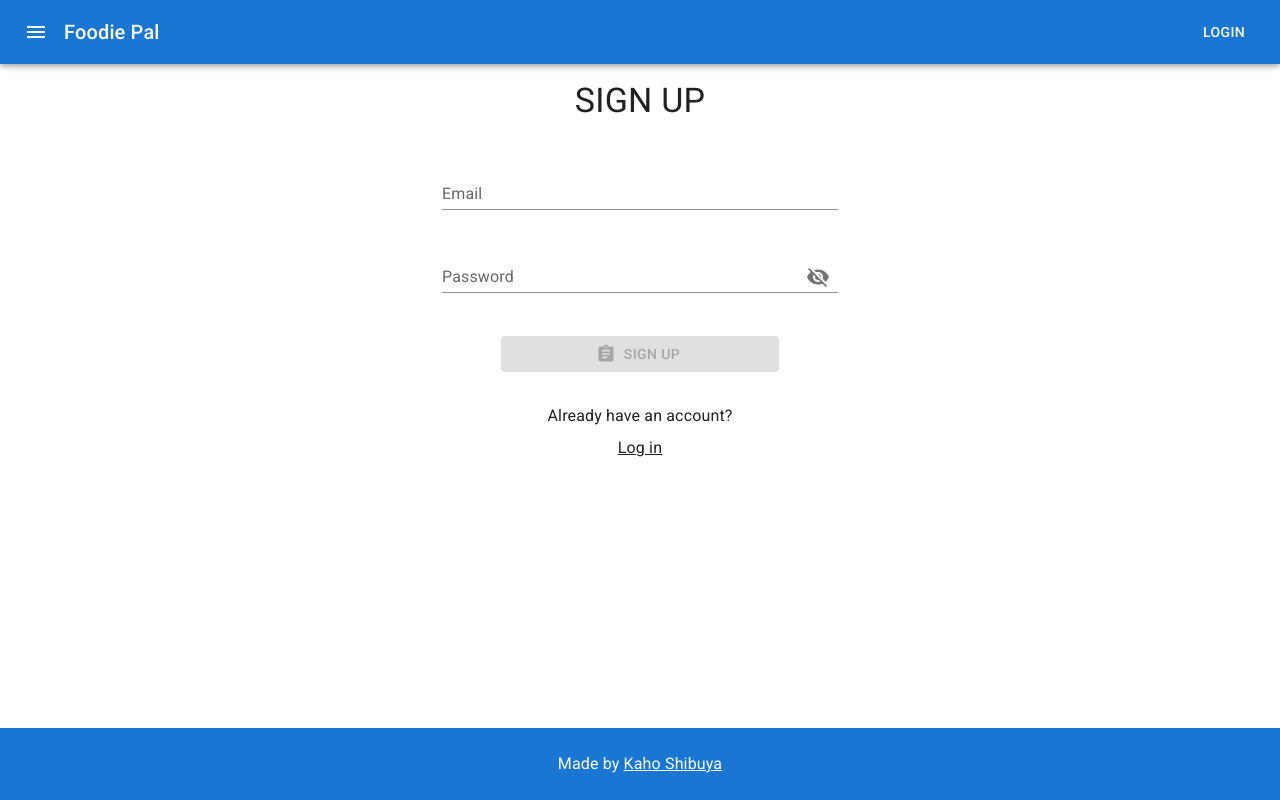
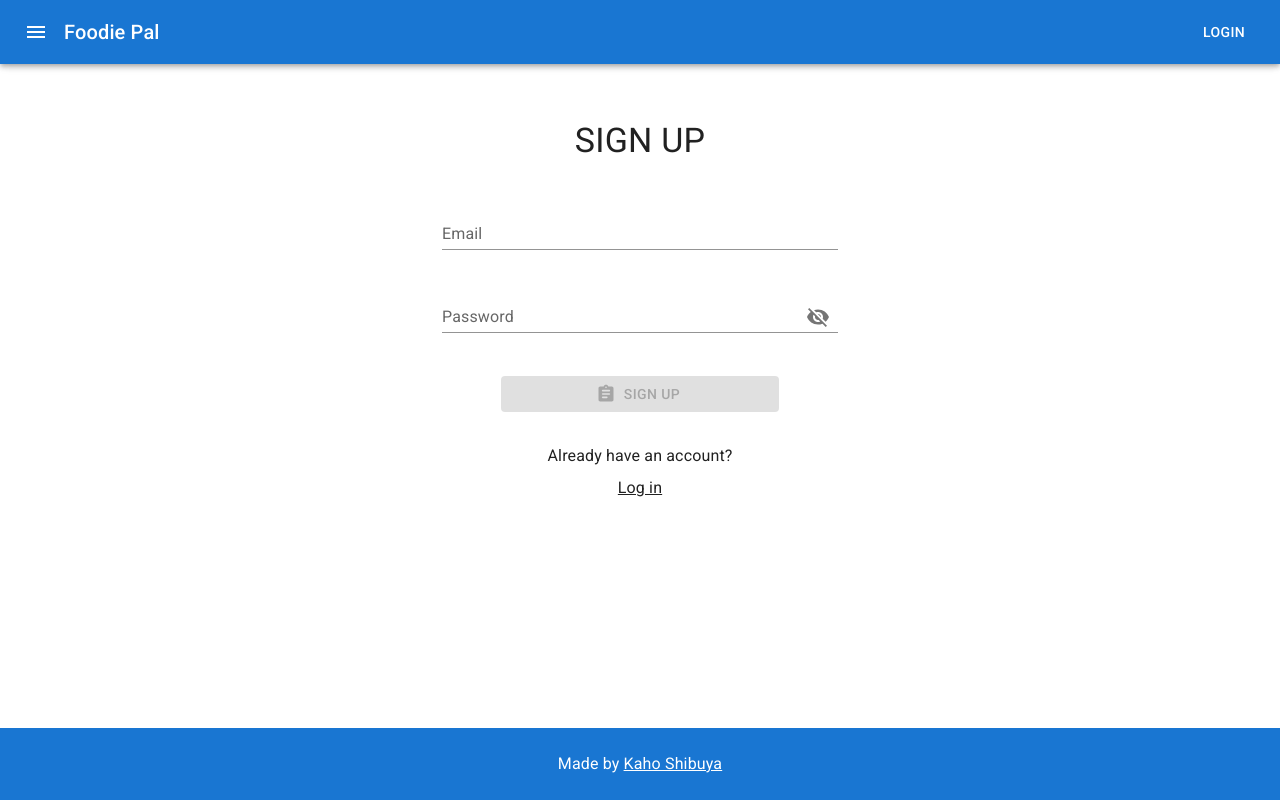
Before and after one commit to shiv-chan/foodie-pal, a React (Create React App) app in the folder client/: page /signup in a window 1280 px wide. Built offline with nearby package versions, Linux system fonts and the light colour scheme.

Commit message:
adjust the position of login and sign-up pages

```diff
--- a/client/src/feature/log-in/LogIn.js
+++ b/client/src/feature/log-in/LogIn.js
@@ -86,7 +86,7 @@ const LogIn = () => {
 			maxWidth="xs"
 			sx={{
 				width: '80%',
-				mt: 10,
+				mt: 15,
 				flex: '1 0 auto',
 			}}
 		>
--- a/client/src/feature/sign-up/SignUp.js
+++ b/client/src/feature/sign-up/SignUp.js
@@ -114,7 +114,7 @@ const SignUp = () => {
 	}
 
 	return (
-		<Container maxWidth="xs" sx={{ width: '80%', mt: 10, flex: '1 0 auto' }}>
+		<Container maxWidth="xs" sx={{ width: '80%', mt: 15, flex: '1 0 auto' }}>
 			<Typography variant="h4" component="h1" align="center">
 				SIGN UP
 			</Typography>
```
